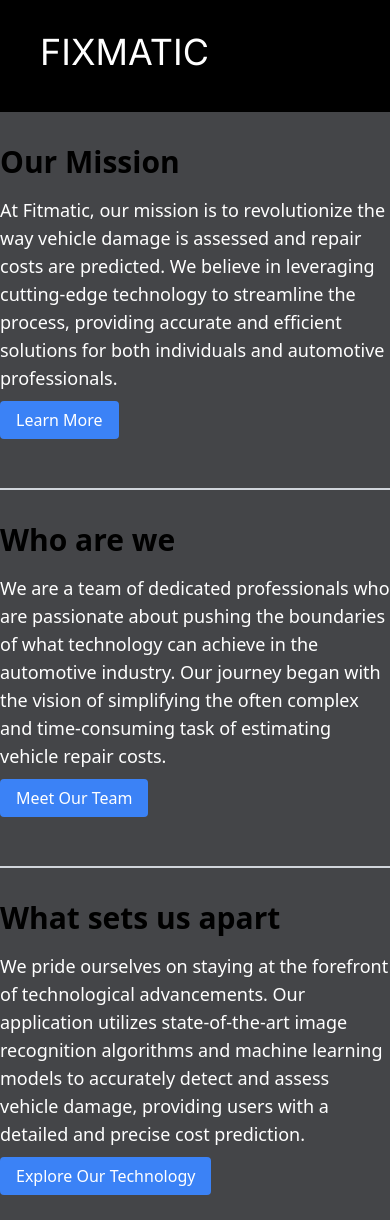
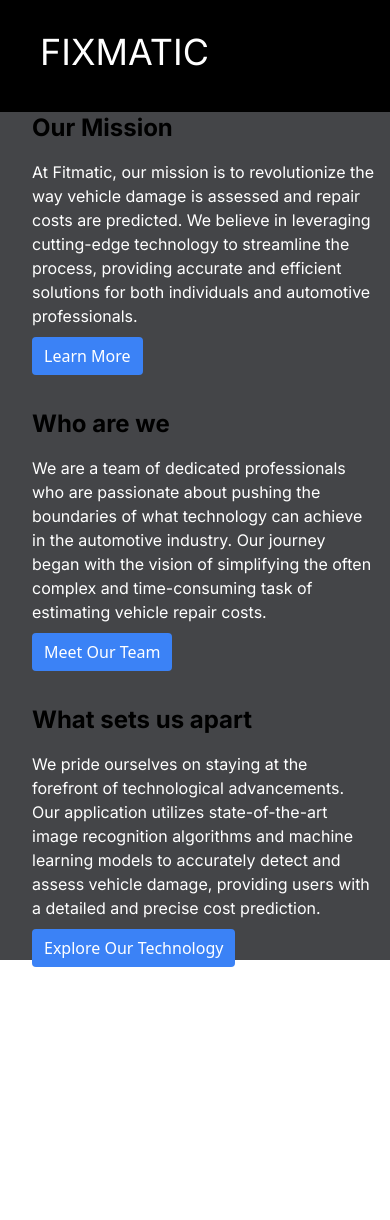
Before and after one commit to KaveeshaChan/SDGP-SE-37, a React (Vite) app in the folder SDGP-37/: page /aboutUs in a window 390 px wide. After the commit the page ends 967 px from the top, so only its background shows below. Built offline with nearby package versions, Linux system fonts and the light colour scheme; some icons are missing; a web font is replaced by a local one.

Commit message:
Updated the pages by making them responsive

```diff
--- a/SDGP-37/src/components/CompanyDetails/details.jsx
+++ b/SDGP-37/src/components/CompanyDetails/details.jsx
@@ -1,9 +1,9 @@
 function Details(props){
     return(
         <>
-        <div className="font-abc text-white 2xl:ml-6">
-        <h1 className="sm:mt-6 lg:text-lg font-bold sm:text-lg  md:text-lg my-4 ml-10 text-blue-200 xl:mt-20 2xl:mt-14  ">{props.topic}</h1>
-          <p className=" sm:mr-12 sm:text-lg my-4 ml-10  xl:mr-64 xl:text-xl 2xl:text-lg 2xl:mr-72" >{props.description}</p>
+        <div className="font-abc text-white 2xl:ml-6 md:ml-6 md:mt-8 sm:mt-4">
+        <h1 className="sm:mt-0 lg:text-lg xl:text-2xl font-bold sm:text-2xl  md:text-lg ml-8 text-black text-2xl xl:mt-14 2xl:mt-14 2xl:text-xl  ">{props.topic}</h1>
+          <p className=" sm:mr-12 sm:text-lg my-4 ml-8 mr-4  xl:mr-64 xl:text-xl 2xl:text-lg 2xl:mr-72 " >{props.description}</p>
         </div>
         </>
 
--- a/SDGP-37/src/components/NavBar/navBar.jsx
+++ b/SDGP-37/src/components/NavBar/navBar.jsx
@@ -7,26 +7,26 @@ const Navbar = () => {
         setNav(!nav);
     };
     return (
-        <nav className="bg-black text-white pt-8 flex justify-between items-center text-center m-0 p-10 font-abc overflow-hidden">
+        <nav className="bg-black text-white pt-8 flex justify-between items-center text-center m-0 p-10 font-abc overflow-hidden ">
         {/* <div className=""> */}
         <div>
           <a className="text-4xl 2xl:text-5xl no-underline font-abc ">FIXMATIC</a>
         </div>
         {/* <div className="flex gap-6 text-xl text-white pl-[60%] flex-wrap"> */}
         <div>
-          <ul className="hidden sm:flex  text-x  list-none m-0 p-0 text-left  ">
+          <ul className="hidden sm:flex list-none m-0 p-0 text-left  ">
 
             <li className='mr-5 text-2xl hover:bg-gray-700 rounded-md px-3 py-2'><a href='/'>Home</a></li>
             <li className='mr-5 text-2xl hover:bg-gray-700 rounded-md px-3 py-2'><a href='/app'>App</a></li>
             <li className='mr-5 text-2xl hover:bg-gray-700 rounded-md px-3 py-2'><a href='/aboutUs'>About us</a></li>
           </ul>
           <div onClick={handleNav} className='block sm:hidden'>
-              {!nav ? <X size={20}/> :<Menu size={20}/> }
+              {!nav ? <Menu size={20}/>:<X size={20}/>  }
 
           </div>
-          <div className={nav ? 'fixed left-0 top-0 w-72 h-full bg-gray-900 border-r border-r-black-900 ease-in-out duration-500' : 'fixed left-[-100%]'}>
+          <div className={nav ? 'fixed left-0 top-0 w-72 h-full bg-black border-r border-r-black-900 ease-in-out duration-500' : 'fixed left-[-100%]'}>
           <ul className='pt-4'>
-            <li><a className="text-4xl no-underline font-def mr-28 ">FIXMATIC</a></li>
+            <li><a className="text-4xl no-underline mr-20 ">FIXMATIC</a></li>
             <li className='p-4 border-b border-gray-400 pt- '><a href='/'></a></li>
             <li className='p-4 border-b border-gray-400 text-lg '><a href='/'>Home</a></li>
             <li className='p-4 border-b border-gray-400 text-lg'><a href='/app'>App</a></li>
--- a/SDGP-37/src/index.css
+++ b/SDGP-37/src/index.css
@@ -10,4 +10,7 @@
 body{
     overflow: hidden;
     margin: 0;
+    width: 100%;
+
+
 }
--- a/SDGP-37/src/pages/aboutUs.jsx
+++ b/SDGP-37/src/pages/aboutUs.jsx
@@ -3,22 +3,28 @@ import { Link } from "react-router-dom"; // Import Link from react-router-dom fo
 
 function AboutUs() {
   return (
-    <div className="container mx-auto py-8">
+    <div>
       {/* Section 1: Our Mission */}
-      <div className="border-b-2 border-gray-300 mb-8 pb-8">
-        <section className="mb-6">
-          <h2 className="text-3xl font-bold mb-4">Our Mission</h2>
+      <div>
+        <section className="mt-0">
+          <Details topic = "Our Mission" description="At Fitmatic, our mission is to revolutionize the way vehicle damage
+            is assessed and repair costs are predicted. We believe in leveraging
+            cutting-edge technology to streamline the process, providing accurate
+            and efficient solutions for both individuals and automotive
+            professionals."/>
+
+          {/* <h2 className="text-2xl font-bold mb-4">Our Mission</h2>
           <p className="text-lg text-white mb-4">
             At Fitmatic, our mission is to revolutionize the way vehicle damage
             is assessed and repair costs are predicted. We believe in leveraging
             cutting-edge technology to streamline the process, providing accurate
             and efficient solutions for both individuals and automotive
             professionals.
-          </p>
+          </p> */}
           {/* Add a button to learn more */}
           <Link
             to="/mission"
-            className="bg-blue-500 text-white px-4 py-2 rounded hover:bg-blue-600 transition duration-300"
+            className="bg-blue-500 text-white px-3 py-2 rounded hover:bg-blue-600 transition duration-300 ml-8 md:ml-14"
           >
             Learn More
           </Link>
@@ -26,20 +32,18 @@ function AboutUs() {
       </div>
 
       {/* Section 2: Who are we */}
-      <div className="border-b-2 border-gray-300 mb-8 pb-8">
-        <section className="mb-6">
-          <h2 className="text-3xl font-bold mb-4">Who are we</h2>
-          <p className="text-lg text-white mb-4">
-            We are a team of dedicated professionals who are passionate about
+      <div >
+        <section className="mt-10">
+        <Details topic = "Who are we" description="We are a team of dedicated professionals who are passionate about
             pushing the boundaries of what technology can achieve in the
             automotive industry. Our journey began with the vision of simplifying
             the often complex and time-consuming task of estimating vehicle
-            repair costs.
-          </p>
+            repair costs."/>
+
           {/* Add a button to meet our team */}
           <Link
             to="/team"
-            className="bg-blue-500 text-white px-4 py-2 rounded hover:bg-blue-600 transition duration-300"
+            className="bg-blue-500 text-white px-3 py-2 rounded hover:bg-blue-600 transition duration-300 ml-8 md:ml-14 "
           >
             Meet Our Team
           </Link>
@@ -48,19 +52,18 @@ function AboutUs() {
 
       {/* Section 3: What sets us apart */}
       <div>
-        <section>
-          <h2 className="text-3xl font-bold mb-4">What sets us apart</h2>
-          <p className="text-lg text-white mb-4">
-            We pride ourselves on staying at the forefront of technological
+        <section className="mt-10" >
+        <Details topic = "What sets us apart" description="We pride ourselves on staying at the forefront of technological
             advancements. Our application utilizes state-of-the-art image
             recognition algorithms and machine learning models to accurately
             detect and assess vehicle damage, providing users with a detailed and
-            precise cost prediction.
-          </p>
+            precise cost prediction."/>
+
+
           {/* Add a button to explore our technology */}
           <Link
             to="/technology"
-            className="bg-blue-500 text-white px-4 py-2 rounded hover:bg-blue-600 transition duration-300"
+            className="bg-blue-500 text-white px-3 py-2 rounded hover:bg-blue-600 transition duration-300 ml-8 md:ml-14 "
           >
             Explore Our Technology
           </Link>
--- a/SDGP-37/src/pages/estimateCost.jsx
+++ b/SDGP-37/src/pages/estimateCost.jsx
@@ -4,26 +4,26 @@ function EstimateCost() {
     return (
         <>
         <div className="font-abc xl">
-        <h3 className="text-white ml-8 mt-4 text-lg font-bold sm:ml-10 sm:mt-10 lg:text-lg lg:mt-8 xl:mt-6 2xl:text-lg 2xl:mt-4 xl:text-lg">Damaged Areas:</h3>
-        <div className="sm: w-11/12 mt-1 sm:ml-14 xl:flex xl:w-11/12 lg:flex ">
+        <h3 className="text-white ml-8 mt-6 text-lg font-bold sm:ml-10 sm:mt-6 lg:text-lg lg:mt-8 xl:mt-6 2xl:text-lg 2xl:mt-4 xl:text-lg">Damaged Areas:</h3>
+        <div className="sm: w-11/12 mt-2 sm:ml-14 xl:flex xl:w-11/12 lg:flex ">
             <div className="sm:w-96 sm:ml-0 lg:w-96  sm:min-h-80 lg:mt-8 sm:mt-4 justify-between bg-[#37383A] rounded-xl xl:w-11/12 2xl:w-2/6  w-80 min-h-52 ml-8 2xl:ml-0  2xl:mt-2 ">ll</div>
-            <div className="sm:mt-6 lg:mt-10 lg:ml-10 xl:ml-52 2xl:mt-20 ml-4 mt-4">
-                <p className="text-white text-lg lg:text-base  xl:text-lg 2xl:text-lg sm:text-sm">Vehicle brand:</p><br></br>
-                <p className="text-white text-lg lg:text-base xl:text-lg 2xl:text-lg sm:text-sm">Vehicle Type:</p><br></br>
+            <div className="sm:mt-6 lg:mt-10 lg:ml-10 xl:ml-52 2xl:mt-20 ml-4 mt-6">
+                <p className="text-white text-base lg:text-base  xl:text-lg 2xl:text-lg sm:text-xl">Vehicle brand:</p><br></br>
+                <p className="text-white text-base lg:text-base xl:text-lg 2xl:text-lg sm:text-xl">Vehicle Type:</p><br></br>
                 <div className="sm:flex">
                     <div >
-                    <p className="text-white text-lg lg:text-base xl:text-lg 2xl:text-lg sm:text-sm">Vehicle Total Estmated Cost:</p>
+                    <p className="text-white text-base lg:text-base xl:text-lg 2xl:text-lg sm:text-xl">Vehicle Total Estmated Cost:</p>
                     </div>
                     <div>
-                    <div className="sm:w-48 sm:ml-20 bg-[#37383A] rounded-xl min-h-16 mt-4 mr-100 2xl:mt-0 2xl:ml-14  "></div>
+                    <div className="sm:w-48 sm:ml-20 bg-[#37383A] rounded-xl min-h-16 mt-4 w-52 2xl:mt-0 2xl:ml-14  "></div>
                     </div>
                 </div>
             </div>
         </div>
-        <div className="sm:w-11/12 sm:ml-8 sm:mt-8 lg:mt-20 lg:min-h-44 xl:pl-10 xl:ml-14 xl:mt-10 bg-[#37383A] ml-4 w-11/12 mt-8 rounded-xl min-h-36 2xl:w-3/6 2xl:mt-4 2xl:min-h-48 xl:min-h-44 xl:w-9/12">
+        <div className="sm:w-11/12 sm:ml-8 sm:mt-4 lg:mt-20 lg:min-h-44 xl:pl-10 xl:ml-14 xl:mt-10 bg-[#37383A] ml-4 w-11/12 mt-10 rounded-xl min-h-36 2xl:w-3/6 2xl:mt-4 2xl:min-h-48 xl:min-h-44 xl:w-9/12">
            <div className="sm:w-11/12 sm:pl-10 flex text-white justify-between  pt-4 2xl:pl-2 pl-4">
             <div>
-                <p className="font-bold xl:text-xl 2xl:text-base">Damaged Part</p>
+                <p className="font-bold xl:text-xl 2xl:text-base text-sm">Damaged Part</p>
             </div>
             <div>
                 <p className="font-bold xl:text-xl 2xl:text-base pl-8">Repair/Replace</p>
--- a/SDGP-37/src/pages/homePage.jsx
+++ b/SDGP-37/src/pages/homePage.jsx
@@ -4,12 +4,12 @@ function HomePage() {
     return (
         <div>
             <div className="font-abc bg-gray-700 text-white" style={{ backgroundColor: "#444548" }}>
-                <div className="flex justify-between pr-10 sm:pt-4 md:pt-4 md:p-10 md:mr-40 xl:p-14 2xl:flex 2xl:pt-20 2xl:pl-2">
-                    <div className="text-white sm:pl-10 sm:pt-8 lg:ml-10 xl:mr-52">
-                        <h2 className="text-xl sm:text-2xl md:text-3xl lg:text-3xl lg:leading-10 xl:leading-tight xl:text-3xl 2xl:text-4xl 2xl:leading-tight">
+                <div className="pr-10 sm:pt-0 md:pt-4 md:p-0 md:mr-10 xl:p-0 2xl:flex 2xl:pt-20 2xl:pl-2 ml-6 mt-6 2xl:mr-52 2xl:mt-0">
+                    <div className="text-white sm:pl-8 sm:pt-4 lg:ml-10  xl:m-0">
+                        <h2 className="text-xl sm:text-3xl md:text-3xl lg:text-3xl lg:leading-10 xl:leading-tight xl:text-3xl 2xl:text-4xl 2xl:leading-tight  xl:mt-8">
                             <b style={{ fontFamily: "Times New Roman" }}>VEHICLE DAMAGE DETECTION AND COST ESTIMATION</b>
                         </h2><br />
-                        <p className="text-base sm:text-lg md:text-lg lg:text-xl xl:text-lg xl:leading-8 2xl:leading-8 2xl:text-lg">
+                        <p className="text-base sm:text-lg md:text-lg lg:text-xl xl:text-lg xl:leading-8 2xl:leading-8 2xl:text-lg xl:mr-36 ">
                             Say GOODBYE to the stress and uncertainty of assessing car damage. Drive with confidence knowing you have the ultimate companion
                             for quick, accurate, and hassle-free vehicle damage assessments.<br /><br />
                             Try FIXMATIC today and experience the future of hassle-free damage estimation and repair!
@@ -22,7 +22,7 @@ function HomePage() {
                         </a>
                     </div>
                     <div>
-                        <img src={Img1} className="sm:h-auto sm:w-full sm:pl-6 mt-8" alt="Vehicle Damage" /> {/* Set height to auto to maintain aspect ratio */}
+                        <img src={Img1} className="sm:h-auto sm:w-11/12 sm:pl-4 mt-8 md:ml-4 md:w-10/12 xl:w-6/12  xl:h-80 2xl:w-11/12" alt="Vehicle Damage" /> {/* Set height to auto to maintain aspect ratio */}
                     </div>
                 </div>
             </div>
```
Also changed, not shown: SDGP-37/src/pages/appPage.jsx (+13 -16 lines), SDGP-37/src/App.css (line endings or trailing spaces).
